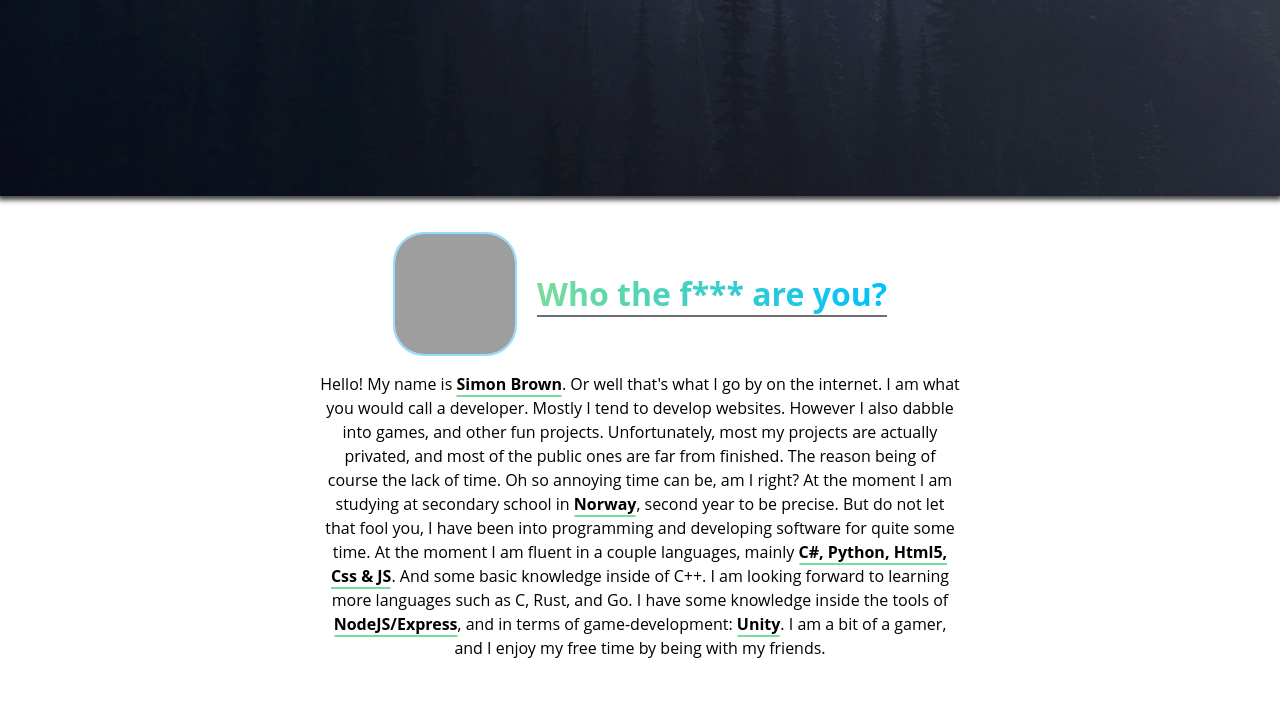
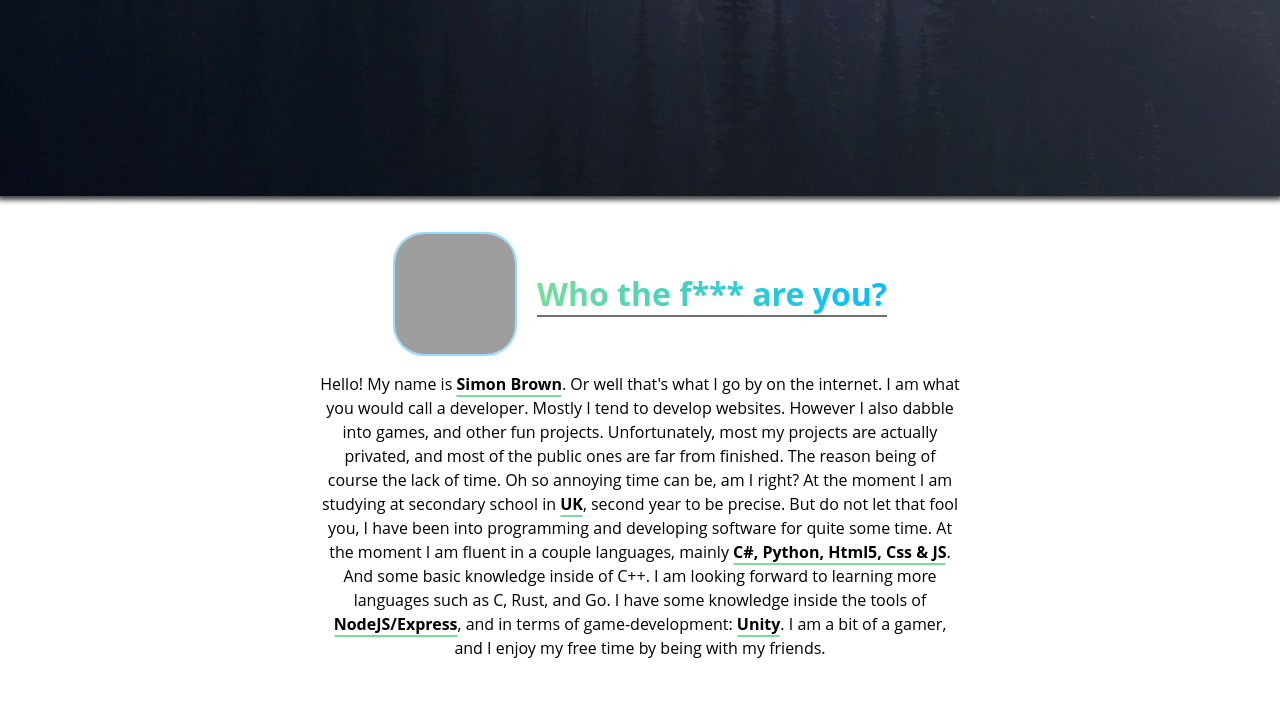
Before and after one commit to AreOlsen/AreOlsen.github.io, a plain HTML site: page index.html in a window 1280 px wide. Shown: the part 604-1321 px from the top of the page. Drawn offline with Linux system fonts and the light colour scheme; grey boxes are pictures that could not be loaded.

Commit message:
Update index.html

```diff
--- a/index.html
+++ b/index.html
@@ -23,11 +23,8 @@
 							alt="Simon Brown Profile Picture"
 						/>
 						<h1>🐼 Simon Brown 🐼</h1>
-						<h2>A developer from Norway.</h2>
-						<a
-							href="https://github.com/SimonGoBrrr?tab=repositories"
-							target="_blank"
-						>
+						<h2>A developer from the UK.</h2>
+						<a href="https://github.com/SimonGoBrrr?tab=repositories" target="_blank">
 							<span>Portfolio.</span>
 						</a>
 					</div>
@@ -45,31 +42,20 @@
 							height="120px"
 							alt="Repeating video of a programmer visually responding to the question the f are you?"
 						/>
-						<h1 style="margin-left: 20px" id="whoareyou">
-							Who the f*** are you?
-						</h1>
+						<h1 style="margin-left: 20px" id="whoareyou">Who the f*** are you?</h1>
 					</ul>
 					<p class="font-line-height-2">
-						Hello! My name is <strong>Simon Brown</strong>. Or well
-						that's what I go by on the internet. I am what you would
-						call a developer. Mostly I tend to develop websites.
-						However I also dabble into games, and other fun
-						projects. Unfortunately, most my projects are actually
-						privated, and most of the public ones are far from
-						finished. The reason being of course the lack of time.
-						Oh so annoying time can be, am I right? At the moment I
-						am studying at secondary school in
-						<strong>Norway</strong>, second year to be precise. But
-						do not let that fool you, I have been into programming
-						and developing software for quite some time. At the
-						moment I am fluent in a couple languages, mainly
-						<strong>C#, Python, Html5, Css & JS</strong>. And some
-						basic knowledge inside of C++. I am looking forward to
-						learning more languages such as C, Rust, and Go. I have
-						some knowledge inside the tools of
-						<strong>NodeJS/Express</strong>, and in terms of
-						game-development: <strong>Unity</strong>. I am a bit of
-						a gamer, and I enjoy my free time by being with my
+						Hello! My name is <strong>Simon Brown</strong>. Or well that's what I go by on the internet. I
+						am what you would call a developer. Mostly I tend to develop websites. However I also dabble
+						into games, and other fun projects. Unfortunately, most my projects are actually privated, and
+						most of the public ones are far from finished. The reason being of course the lack of time. Oh
+						so annoying time can be, am I right? At the moment I am studying at secondary school in
+						<strong>UK</strong>, second year to be precise. But do not let that fool you, I have been into
+						programming and developing software for quite some time. At the moment I am fluent in a couple
+						languages, mainly <strong>C#, Python, Html5, Css & JS</strong>. And some basic knowledge inside
+						of C++. I am looking forward to learning more languages such as C, Rust, and Go. I have some
+						knowledge inside the tools of <strong>NodeJS/Express</strong>, and in terms of game-development:
+						<strong>Unity</strong>. I am a bit of a gamer, and I enjoy my free time by being with my
 						friends.
 					</p>
 				</div>
@@ -86,27 +72,13 @@
 			<div id="contact-information" class="centerParent">
 				<ul class="centerChild centerUlH">
 					<li>
-						<a
-							href="https://github.com/SimonGoBrrr"
-							target="_blank"
-							id="github"
-						>
-							<img
-								src="images/github.png"
-								height="50px"
-								width="50px"
-								alt="Github Logo"
-							/>
+						<a href="https://github.com/SimonGoBrrr" target="_blank" id="github">
+							<img src="images/github.png" height="50px" width="50px" alt="Github Logo" />
 							<span>Github Profile</span>
 						</a>
 					</li>
 					<li>
-						<img
-							src="images/discord.png"
-							height="50%"
-							width="50px"
-							alt="Discord logo"
-						/>
+						<img src="images/discord.png" height="50%" width="50px" alt="Discord logo" />
 						<span id="discord">Discord: That guy#6103</span>
 					</li>
 				</ul>
```
